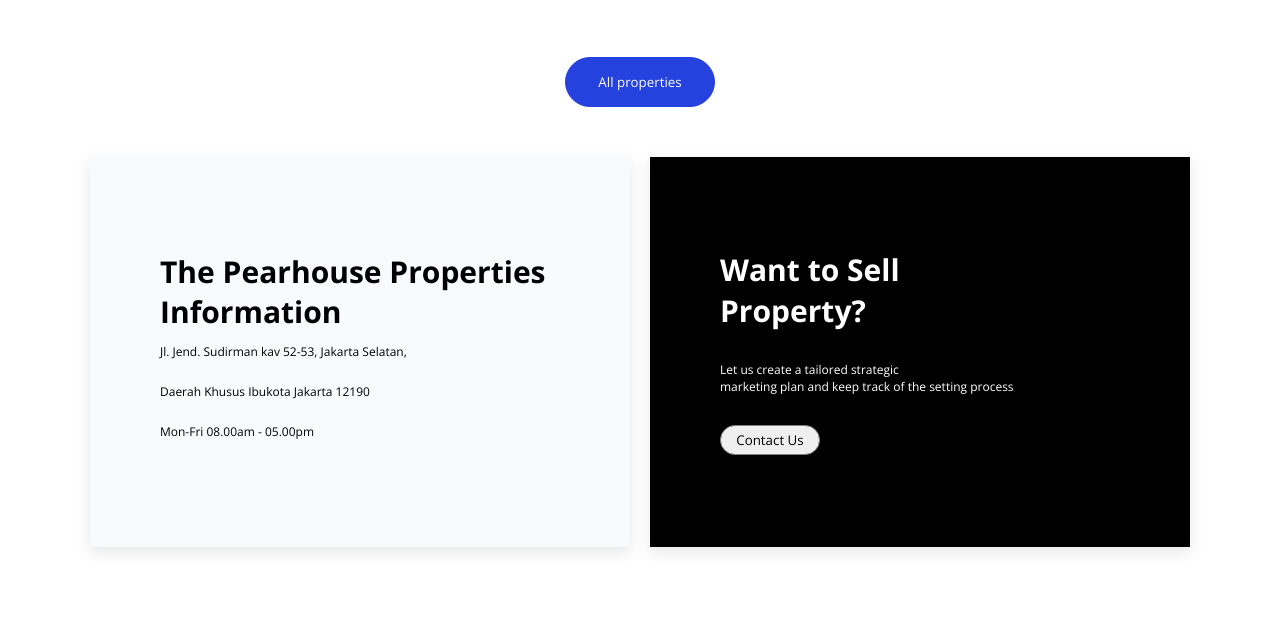
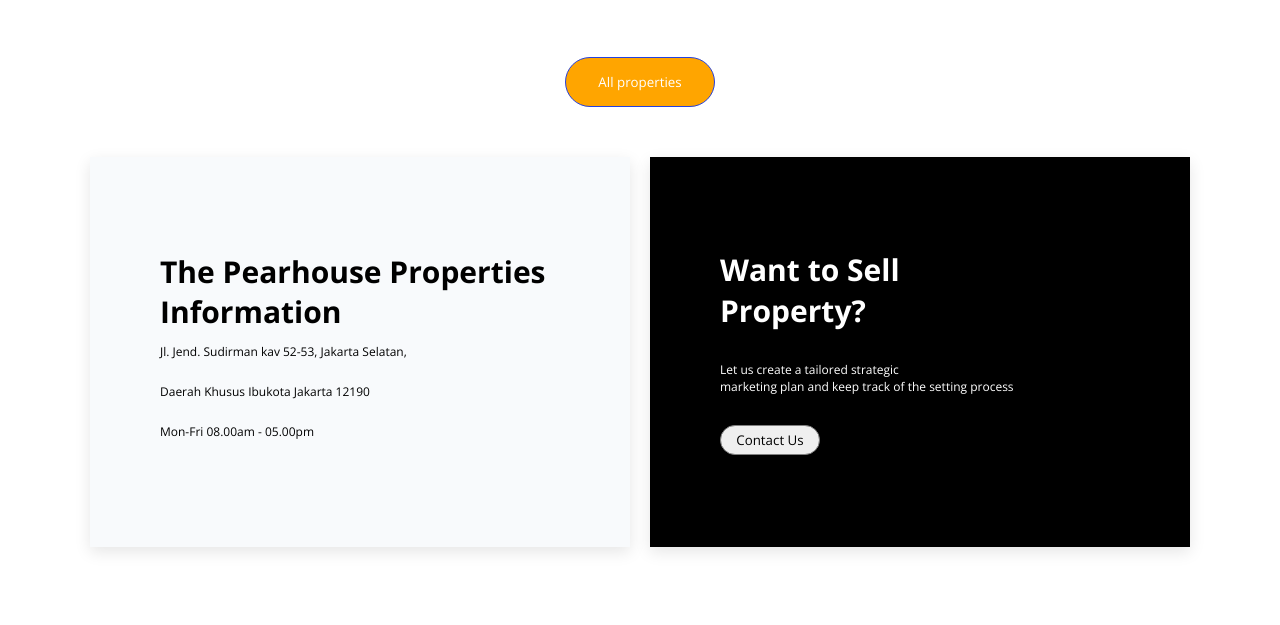
Before and after one commit to mrafidzaky-hub/The-Pearhouse, a plain HTML site: page index.html in a window 1280 px wide. Shown: the part 1464-2089 px from the top of the page. Drawn offline with nearby package versions, Linux system fonts and the light colour scheme.

Commit message:
perubahan button properties ke orange

```diff
--- a/style.css
+++ b/style.css
@@ -190,7 +190,8 @@
 }
 
 .properties-btn{
-    background-color: #2541de;
+    /* background-color: #2541de; */
+    background-color: orange;
     color: white;
     border-radius: 30px;
     width: 150px;    /* Set a fixed width */
```
